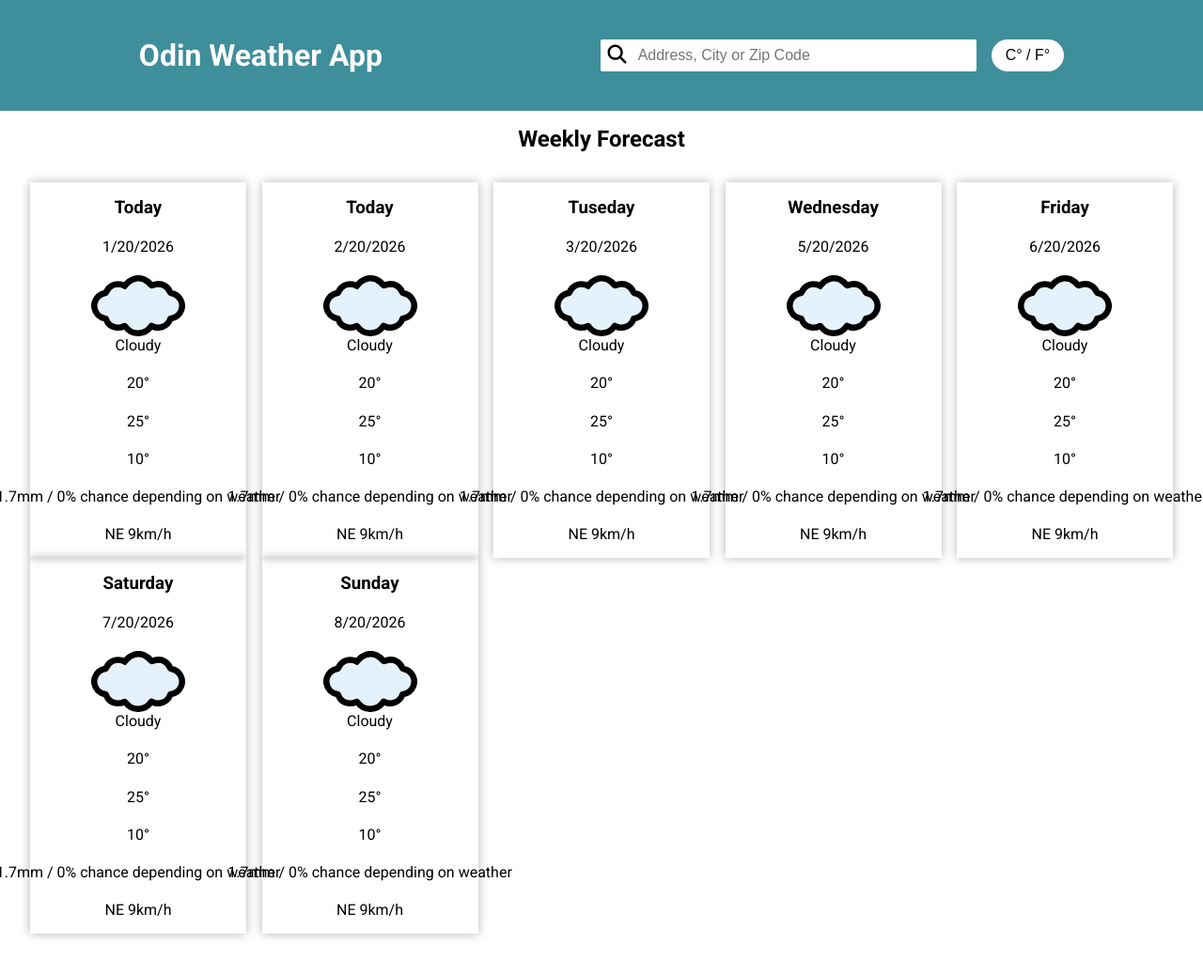
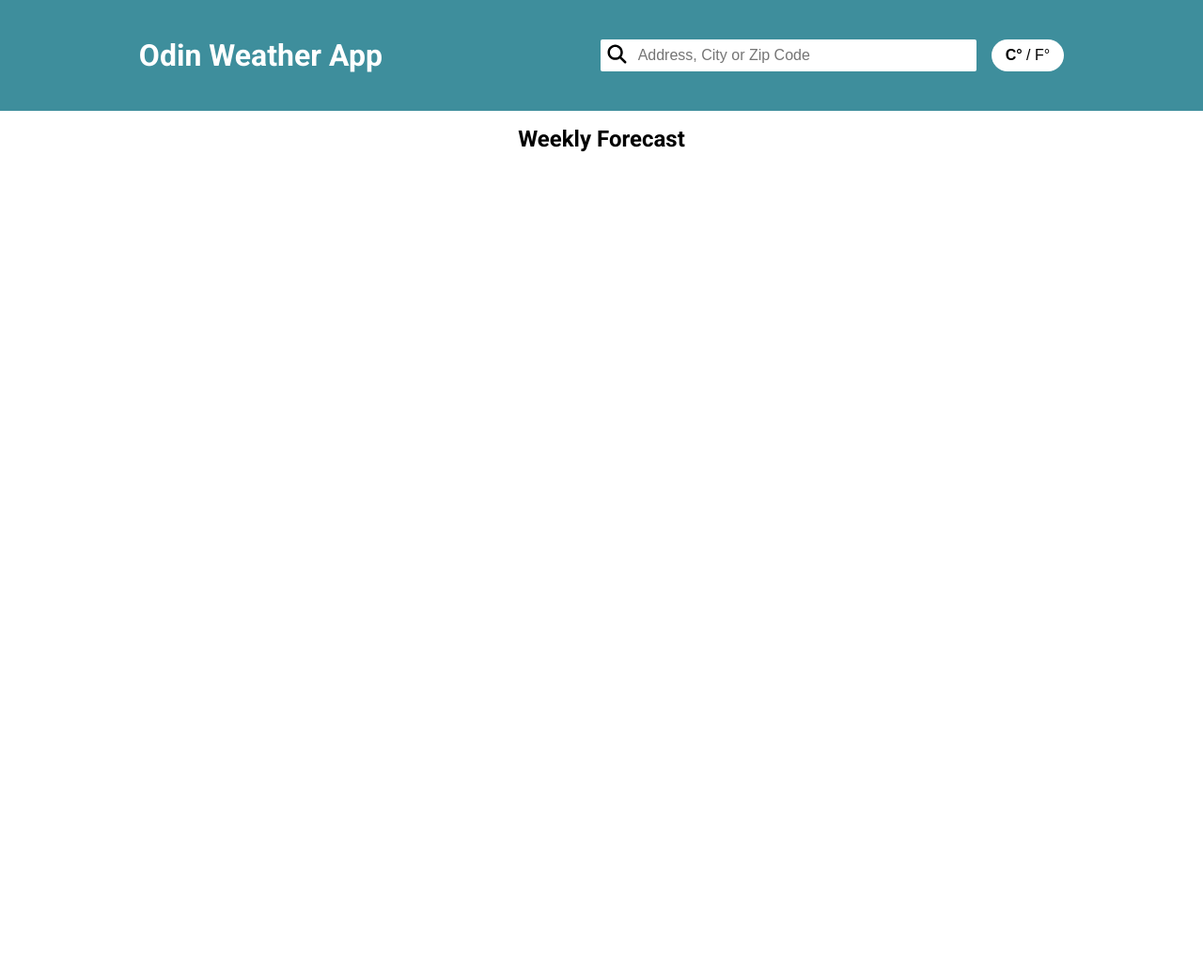
Before and after one commit to veiledjune/odin-weather-app, a website built with webpack: page src/index.html in a window 1280 px wide. Shown: the whole page at 94% size. After the commit the page ends 800 px from the top, so only its background shows below. Built offline with nearby package versions, Linux system fonts and the light colour scheme.

Commit message:
feat: Remove HTML dummy content

```diff
--- a/src/index.html
+++ b/src/index.html
@@ -24,7 +24,7 @@
           </button>
         </form>
         <button class="header-toggle-btn">
-          <span class="celsius-span">C&#176;</span>
+          <span class="celsius-span --active">C&#176;</span>
           /
           <span class="fahrenheit-span">F&#176;</span>
         </button>
@@ -32,113 +32,7 @@
     </header>
     <main class="main">
       <h2 class="main-title">Weekly Forecast</h2>
-      <div class="weather-card-container">
-        <div class="weather-card">
-          <h3 class="weather-day">Today</h3>
-          <span class="weather-date">1/20/2026</span>
-          <div class="weather-condition-container">
-            <img src="icons/cloudy.svg" alt="Cloudy" />
-            <span class="weather-condition">Cloudy</span>
-          </div>
-          <span class="weather-current-temp">20&#176;</span>
-          <span class="weather-max-temp">25&#176;</span>
-          <span class="weather-min-temp">10&#176;</span>
-          <span class="weather-rain"
-            >1.7mm / 0% chance depending on weather</span
-          >
-          <span class="weather-wind">NE 9km/h</span>
-        </div>
-        <div class="weather-card">
-          <h3 class="weather-day">Today</h3>
-          <span class="weather-date">2/20/2026</span>
-          <div class="weather-condition-container">
-            <img src="icons/cloudy.svg" alt="Cloudy" />
-            <span class="weather-condition">Cloudy</span>
-          </div>
-          <span class="weather-current-temp">20&#176;</span>
-          <span class="weather-max-temp">25&#176;</span>
-          <span class="weather-min-temp">10&#176;</span>
-          <span class="weather-rain"
-            >1.7mm / 0% chance depending on weather</span
-          >
-          <span class="weather-wind">NE 9km/h</span>
-        </div>
-        <div class="weather-card">
-          <h3 class="weather-day">Tuseday</h3>
-          <span class="weather-date">3/20/2026</span>
-          <div class="weather-condition-container">
-            <img src="icons/cloudy.svg" alt="Cloudy" />
-            <span class="weather-condition">Cloudy</span>
-          </div>
-          <span class="weather-current-temp">20&#176;</span>
-          <span class="weather-max-temp">25&#176;</span>
-          <span class="weather-min-temp">10&#176;</span>
-          <span class="weather-rain"
-            >1.7mm / 0% chance depending on weather</span
-          >
-          <span class="weather-wind">NE 9km/h</span>
-        </div>
-        <div class="weather-card">
-          <h3 class="weather-day">Wednesday</h3>
-          <span class="weather-date">5/20/2026</span>
-          <div class="weather-condition-container">
-            <img src="icons/cloudy.svg" alt="Cloudy" />
-            <span class="weather-condition">Cloudy</span>
-          </div>
-          <span class="weather-current-temp">20&#176;</span>
-          <span class="weather-max-temp">25&#176;</span>
-          <span class="weather-min-temp">10&#176;</span>
-          <span class="weather-rain"
-            >1.7mm / 0% chance depending on weather</span
-          >
-          <span class="weather-wind">NE 9km/h</span>
-        </div>
-        <div class="weather-card">
-          <h3 class="weather-day">Friday</h3>
-          <span class="weather-date">6/20/2026</span>
-          <div class="weather-condition-container">
-            <img src="icons/cloudy.svg" alt="Cloudy" />
-            <span class="weather-condition">Cloudy</span>
-          </div>
-          <span class="weather-current-temp">20&#176;</span>
-          <span class="weather-max-temp">25&#176;</span>
-          <span class="weather-min-temp">10&#176;</span>
-          <span class="weather-rain"
-            >1.7mm / 0% chance depending on weather</span
-          >
-          <span class="weather-wind">NE 9km/h</span>
-        </div>
-        <div class="weather-card">
-          <h3 class="weather-day">Saturday</h3>
-          <span class="weather-date">7/20/2026</span>
-          <div class="weather-condition-container">
-            <img src="icons/cloudy.svg" alt="Cloudy" />
-            <span class="weather-condition">Cloudy</span>
-          </div>
-          <span class="weather-current-temp">20&#176;</span>
-          <span class="weather-max-temp">25&#176;</span>
-          <span class="weather-min-temp">10&#176;</span>
-          <span class="weather-rain"
-            >1.7mm / 0% chance depending on weather</span
-          >
-          <span class="weather-wind">NE 9km/h</span>
-        </div>
-        <div class="weather-card">
-          <h3 class="weather-day">Sunday</h3>
-          <span class="weather-date">8/20/2026</span>
-          <div class="weather-condition-container">
-            <img src="icons/cloudy.svg" alt="Cloudy" />
-            <span class="weather-condition">Cloudy</span>
-          </div>
-          <span class="weather-current-temp">20&#176;</span>
-          <span class="weather-max-temp">25&#176;</span>
-          <span class="weather-min-temp">10&#176;</span>
-          <span class="weather-rain"
-            >1.7mm / 0% chance depending on weather</span
-          >
-          <span class="weather-wind">NE 9km/h</span>
-        </div>
-      </div>
+      <div class="weather-card-container"></div>
     </main>
   </body>
 </html>
```
